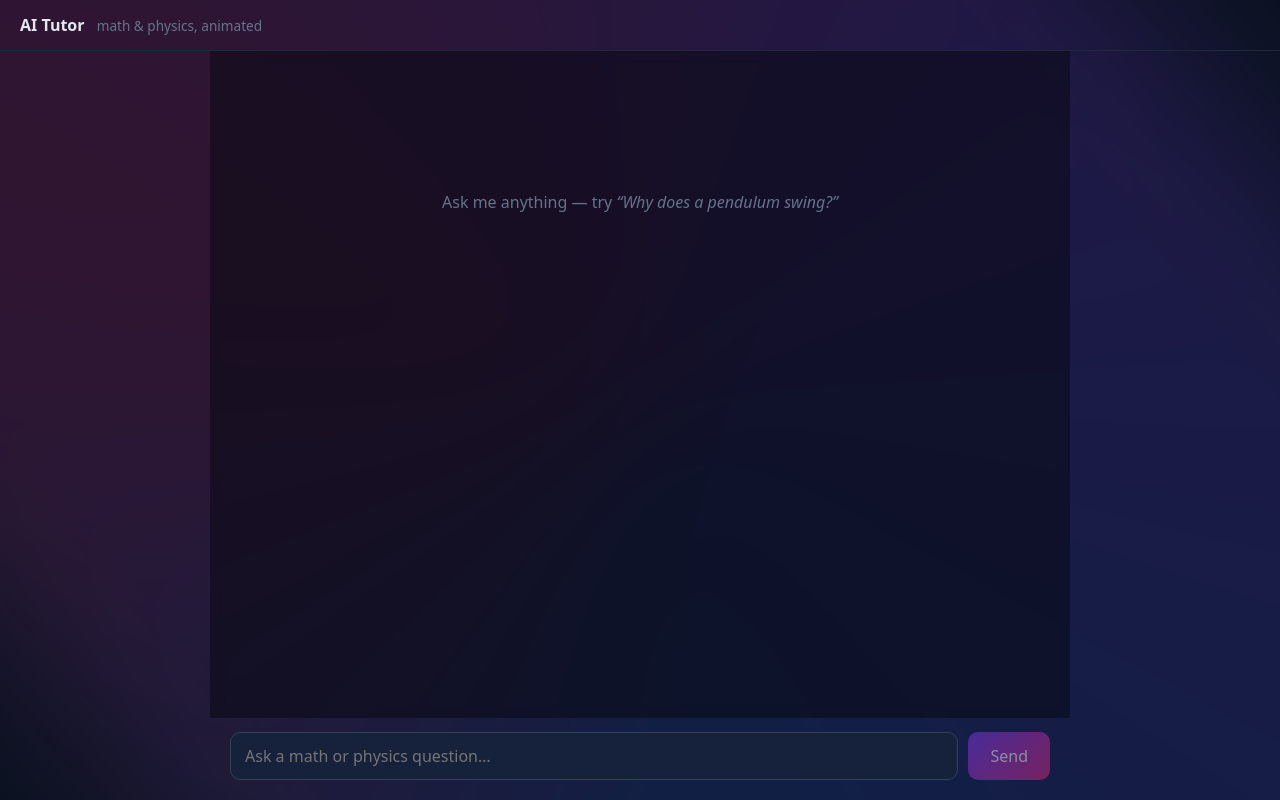
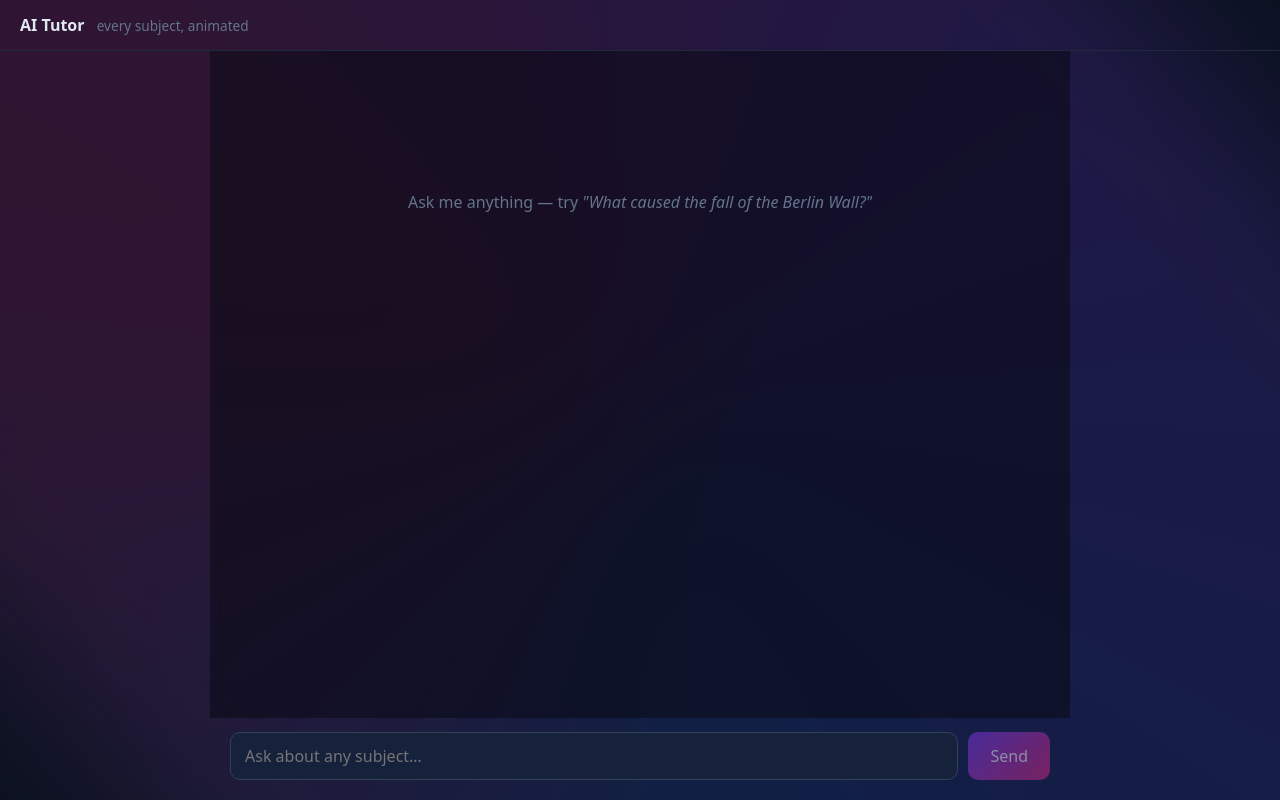
Before and after one commit to 4izan/aitutor, a React (Vite) app: page / in a window 1280 px wide. Built offline with nearby package versions, Linux system fonts and the light colour scheme.

Commit message:
feat: generalize UI copy and empty-state examples to all subjects

```diff
--- a/web/src/App.jsx
+++ b/web/src/App.jsx
@@ -1,10 +1,21 @@
 import { useRef, useState } from "react";
 import AssistantMessage from "./components/AssistantMessage.jsx";
+
+const EXAMPLE_QUESTIONS = [
+  "Why does a pendulum swing?",
+  "What caused the fall of the Berlin Wall?",
+  "How does supply and demand set prices?",
+  "What makes a sonnet different from free verse?",
+  "How do plants convert sunlight into energy?",
+];
 
 export default function App() {
   const [messages, setMessages] = useState([]);
   const [input, setInput] = useState("");
   const [busy, setBusy] = useState(false);
+  const [exampleQuestion] = useState(
+    () => EXAMPLE_QUESTIONS[Math.floor(Math.random() * EXAMPLE_QUESTIONS.length)]
+  );
   const listRef = useRef(null);
 
   async function send() {
@@ -57,11 +68,11 @@ export default function App() {
       <div className={`ambient${busy ? " ambient-active" : ""}`} aria-hidden="true">
         <div className="ambient-mesh"></div>
       </div>
-      <header className="topbar">AI Tutor <span className="sub">math &amp; physics, animated</span></header>
+      <header className="topbar">AI Tutor <span className="sub">every subject, animated</span></header>
       <main className="chat" ref={listRef}>
         {messages.length === 0 && (
           <div className="empty">
-            Ask me anything — try <em>“Why does a pendulum swing?”</em>
+            Ask me anything — try <em>"{exampleQuestion}"</em>
           </div>
         )}
         {messages.map((m, i) =>
@@ -86,7 +97,7 @@ export default function App() {
               send();
             }
           }}
-          placeholder="Ask a math or physics question…"
+          placeholder="Ask about any subject…"
           rows={1}
         />
         <button onClick={send} disabled={busy || !input.trim()}>
```
